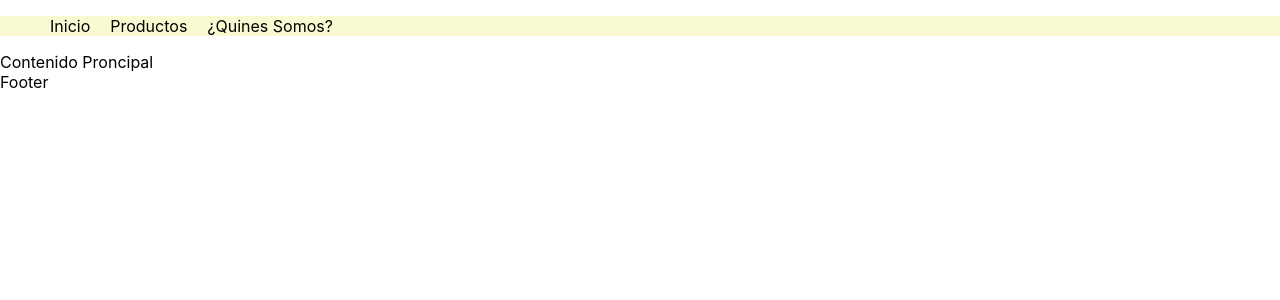
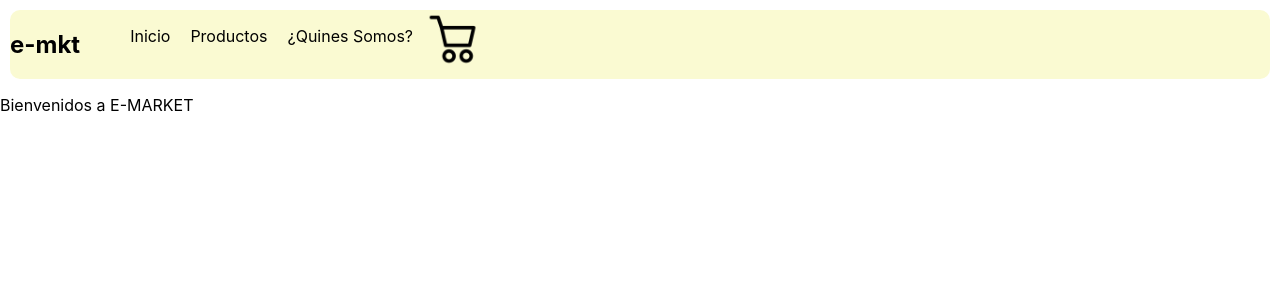
Before and after one commit to aguescribano87/e-mkt, a React (Create React App) app: page / in a window 1280 px wide. Shown: the top 300 px of the page. Built offline with nearby package versions, Linux system fonts and the light colour scheme.

Commit message:
CartWidget & ItemListConteiner

```diff
--- a/src/App.js
+++ b/src/App.js
@@ -1,11 +1,16 @@
 import './App.css';
-import {Home} from "./Pages/Home/home"
+import {NavBar} from "./Components/Navbar/navbar"
+import {ItemListConteiner} from "./Components/ItemListConteiner/ItemListConteiner"
 
 function App() {
+  const greeting = "Bienvenidos a E-MARKET"
+
   return (
-    <div>
-      <Home/>
-    </div>
+    <>
+      <NavBar/>
+      <ItemListConteiner saludo={greeting}/>
+
+    </>
   );
 }
 
--- /dev/null
+++ b/src/Components/CartWidjet/CartWidjet.css
@@ -0,0 +1,11 @@
+.iconoCarrito{
+    background-image:url("../../img/carrito.png");
+    background-size: contain;
+    background-repeat: no-repeat;
+    background-origin: border-box;
+    background-color: lightgoldenrodyellow;
+    border-radius: 10%;
+    padding:0px 30px;
+    border: transparent;
+
+}
--- /dev/null
+++ b/src/Components/CartWidjet/CartWidjet.jsx
@@ -0,0 +1,10 @@
+import React from "react"
+import "./CartWidjet.css"
+
+function CartWidjet() {
+    return (
+        <button className="iconoCarrito"></button>
+    )
+}
+
+export {CartWidjet}
--- /dev/null
+++ b/src/Components/ItemListConteiner/ItemListConteiner.jsx
@@ -0,0 +1,12 @@
+import React from "react"
+
+
+function ItemListConteiner({saludo}) {
+    return (
+        <div>
+            <p>{saludo}</p>
+        </div>
+    )
+}
+
+export {ItemListConteiner}
--- a/src/Components/Layout/Footer/footer.jsx
+++ /dev/null
@@ -1,9 +0,0 @@
-import React from "react"
-
-export const Footer = ()=>{
-    return (
-        <footer>
-            Footer
-        </footer>
-    )
-}
--- a/src/Components/Layout/Header/header.css
+++ /dev/null
@@ -1,13 +0,0 @@
-.navbar {
-  background-color: lightgoldenrodyellow;
-}
-
-.navbar-containet{
-  display: flex;
-  flex-direction: row;
-}
-
-.navbar-containet li{
-  list-style: none;
-  margin: 0 10px;
-}
--- a/src/Components/Layout/Header/header.jsx
+++ /dev/null
@@ -1,15 +0,0 @@
-import React from "react"
-import "./header.css"
-
-
-export const Header = ()=>{
-    return (
-        <nav className="navbar">
-            <ul className="navbar-containet">
-                <li>Inicio</li>
-                <li>Productos</li>
-                <li>¿Quines Somos?</li>
-            </ul>
-        </nav>
-    )
-}
--- a/src/Components/Layout/layout.jsx
+++ /dev/null
@@ -1,16 +0,0 @@
-import React from "react"
-import {Header} from "./Header/header"
-import {Footer} from "./Footer/footer"
-
-const Layout = ({children})=>{
-    return (
-        <>
-            <Header />
-            {children}
-            <Footer />
-
-        </>
-    )
-}
-
-export {Layout}
--- /dev/null
+++ b/src/Components/Navbar/navbar.css
@@ -0,0 +1,18 @@
+.navbar {
+  background-color: lightgoldenrodyellow;
+  margin: 10px;
+  border-radius: 10px;
+  display: flex;
+
+}
+
+.navbar-menu{
+  display: flex;
+}
+
+.navbar-menu li{
+  list-style: none;
+  flex-direction: row;
+  margin: 0 10px;
+
+}
--- /dev/null
+++ b/src/Components/Navbar/navbar.jsx
@@ -0,0 +1,21 @@
+import React from "react"
+import "./navbar.css"
+import {CartWidjet} from "../CartWidjet/CartWidjet"
+
+function NavBar() {
+    return (
+
+        <nav className="navbar">
+            <h1 className="logo">e-mkt</h1>
+            <ul className="navbar-menu">
+                <li>Inicio</li>
+                <li>Productos</li>
+                <li>¿Quines Somos?</li>
+            </ul>
+            <CartWidjet/>
+
+        </nav>
+    )
+}
+
+export {NavBar}
--- a/src/Pages/Home/home.jsx
+++ /dev/null
@@ -1,16 +0,0 @@
-import React from "react"
-import { Layout } from "../../Components/Layout/layout"
-
-const Home = ()=>{
-    return (
-
-        <Layout>
-            <div>
-                Contenido Proncipal
-            </div>
-        </Layout>
-
-    )
-}
-
-export { Home }
```
Also changed, not shown: src/img/carrito.png (added).
